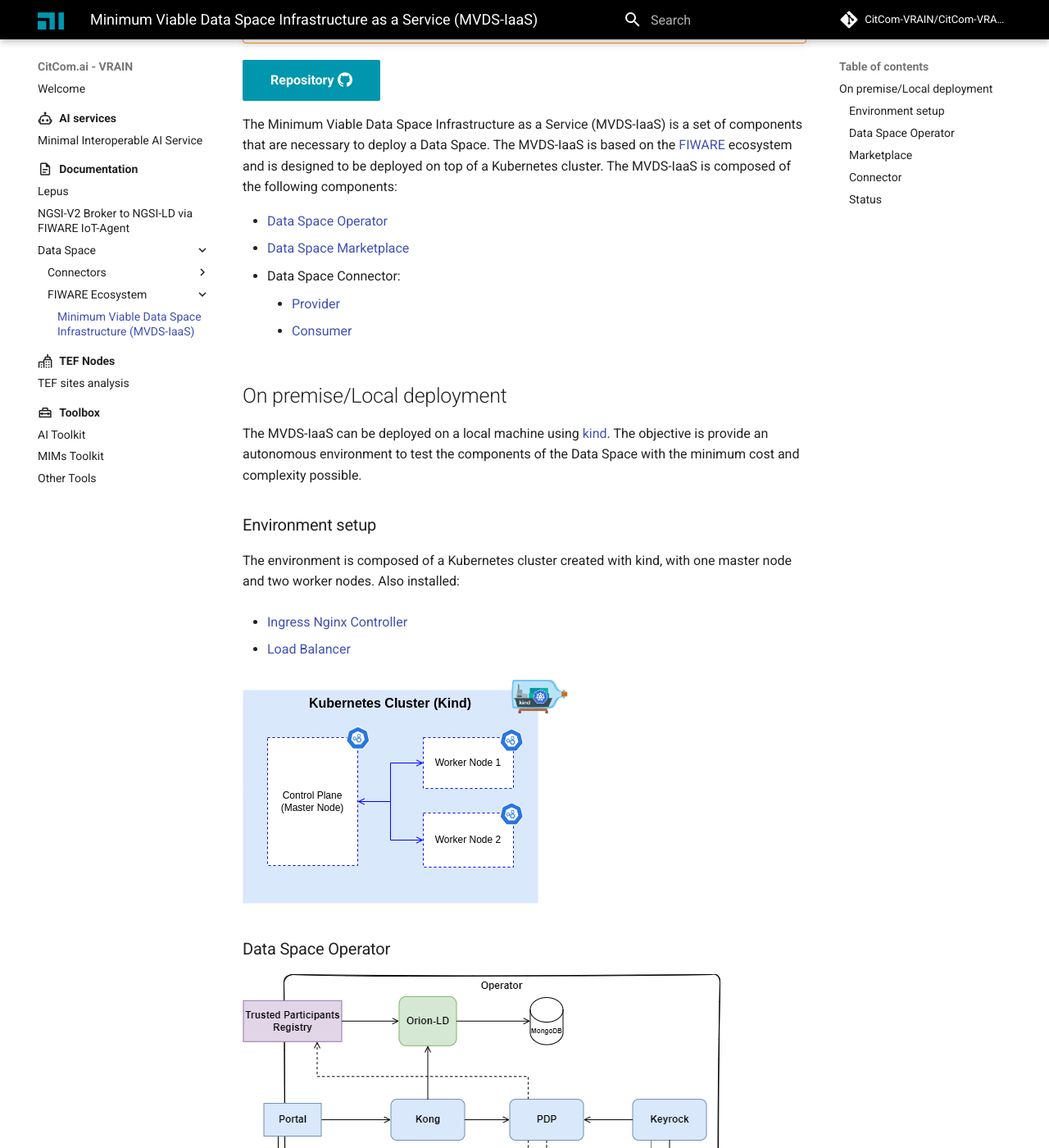
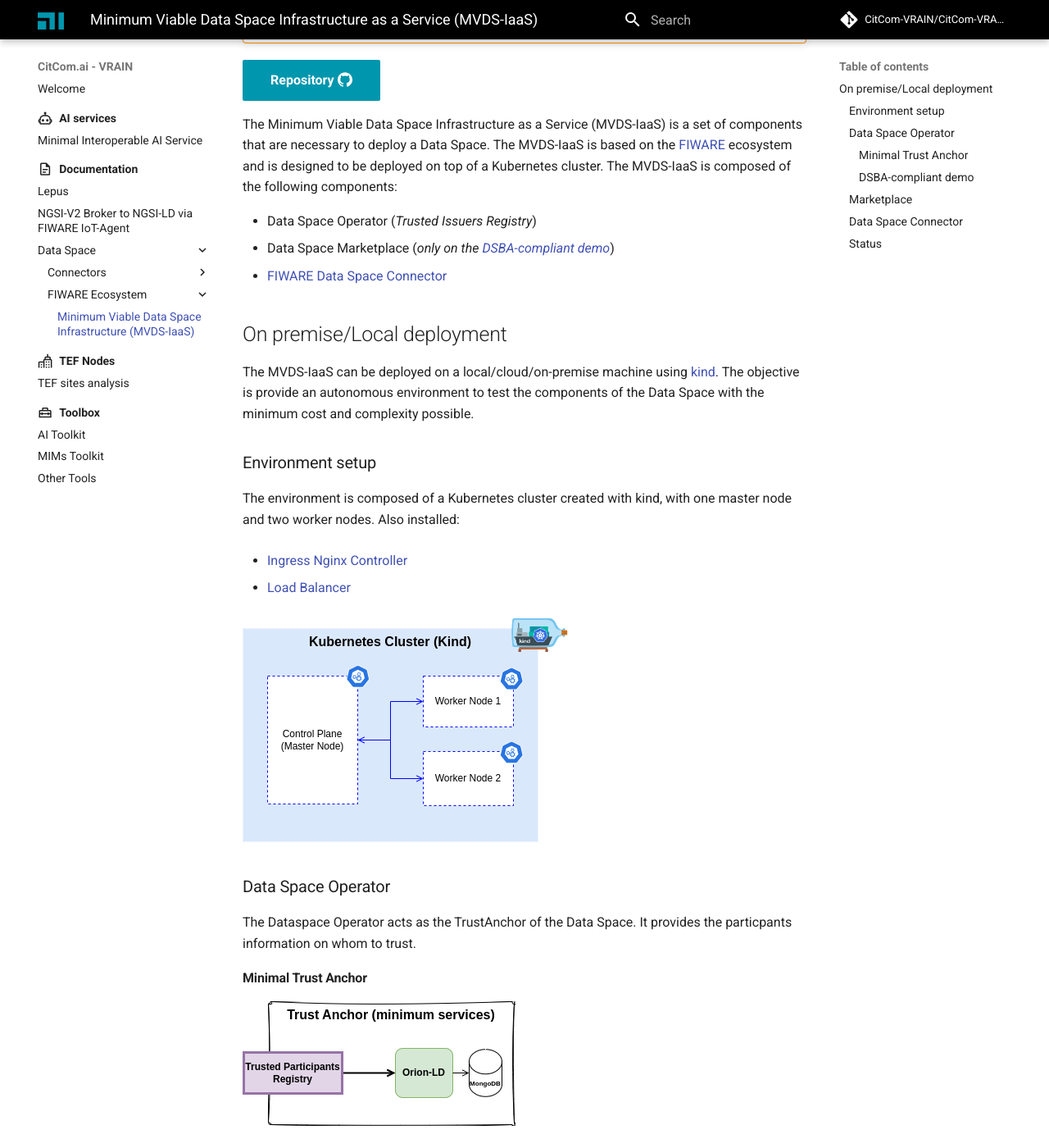
Before and after one commit to riseupalex/CitComAI-Hub.github.io, an MkDocs documentation site: the page built from docs/documentation/data_space/fiware_ecosystem/mvds_iaas/index.md, in a window 1280 px wide and 1400 px high, scrolled down 252 px. Shown: the whole window at 82% size. Built offline with MkDocs 1.6.1 and Material for MkDocs 9.7.7, drawn with Linux system fonts in a browser that asks for light colours; comment, search, counter and statistics services are not loaded; some of the changed text lies outside the part shown.

Commit message:
minimal data space architectures documentation

```diff
--- a/docs/documentation/data_space/fiware_ecosystem/mvds_iaas/index.md
+++ b/docs/documentation/data_space/fiware_ecosystem/mvds_iaas/index.md
@@ -7,15 +7,13 @@
 
 The Minimum Viable Data Space Infrastructure as a Service (MVDS-IaaS) is a set of components that are necessary to deploy a Data Space. The MVDS-IaaS is based on the [FIWARE](https://www.fiware.org/) ecosystem and is designed to be deployed on top of a Kubernetes cluster. The MVDS-IaaS is composed of the following components:
 
-- [Data Space Operator](https://github.com/FIWARE-Ops/fiware-gitops/tree/master/aws/dsba/onboarding-portal)
-- [Data Space Marketplace](https://github.com/FIWARE-Ops/fiware-gitops/tree/master/aws/dsba/marketplace)
-- Data Space Connector:
-    - [Provider](https://github.com/FIWARE-Ops/data-space-connector)
-    - [Consumer](https://github.com/FIWARE-Ops/fiware-gitops/tree/master/aws/dsba/happypets)
+- Data Space Operator (*Trusted Issuers Registry*)
+- Data Space Marketplace (*only on the [DSBA-compliant demo](https://github.com/FIWARE-Ops/data-space-connector)*)
+- [FIWARE Data Space Connector](https://github.com/FIWARE-Ops/data-space-connector)
 
 ## On premise/Local deployment
 
-The MVDS-IaaS can be deployed on a local machine using [kind](https://kind.sigs.k8s.io/). The objective is provide an autonomous environment to test the components of the Data Space with the minimum cost and complexity possible.
+The MVDS-IaaS can be deployed on a local/cloud/on-premise machine using [kind](https://kind.sigs.k8s.io/). The objective is provide an autonomous environment to test the components of the Data Space with the minimum cost and complexity possible.
 
 ### Environment setup
 
@@ -29,13 +27,29 @@
 
 ### Data Space Operator
 
+The Dataspace Operator acts as the TrustAnchor of the Data Space. It provides the particpants information on whom to trust.
+
+#### Minimal Trust Anchor
+
+![trust_anchor](img/trust_anchor.png)
+
+#### DSBA-compliant demo
+
+The DSBA-compliant demo architecture for the Data Space Operator is composed of the following components:
+
 ![operator_scheme](img/operator.png)
+
+Also some services need external access, so the Ingress Nginx Controller is configured.
 
 ![operator_ingress](img/operator_ingress.png)
 
 ### Marketplace
 
-### Connector
+!!! info "The market is not a mandatory component of having a minimal data space."
+
+### Data Space Connector
+
+![connector_scheme](img/fiware_connector.png)
 
 ### Status
 
@@ -47,12 +61,12 @@
 
     ✅ _running_
 
-|     **Component**    |  **Status**  | **Services Deployed** |
-| -----------------------------------------------: | :----------: | :-------------------: |
-| [**Data Space Operator**](#data-space-operator)  |      👷      |          11/12         |
-| [**Marketplace**](#data-space-marketplace)       |      👷      |          -/-         |
-| [**Connector (Provider)**]() |      🛑      |          -/-         |
-| [**Connector (Consumer)**]() |      🛑      |          -/-         |
+|                    **Component**                        |  **Status**  | **Services Deployed** |
+| ------------------------------------------------------: | :----------: | :-------------------: |
+| [**Minimal Trust Anchor**](#minimal-trust-anchor)       |      ✅      |           3/3         |
+| [**Data Space Connector**](#data-space-connector)       |      👷      |          13/15        |
+| [**Data Space Operator (DSBA)**](#data-space-operator)  |      👷      |          11/12        |
+| [**Marketplace**](#data-space-marketplace)              |      🛑      |          -/-          |
 
 !!! info "Detailed status"
 
```
Also changed, not shown: docs/documentation/data_space/fiware_ecosystem/mvds_iaas/img/fiware_connector.png (added), docs/documentation/data_space/fiware_ecosystem/mvds_iaas/img/trust_anchor.png (added).
